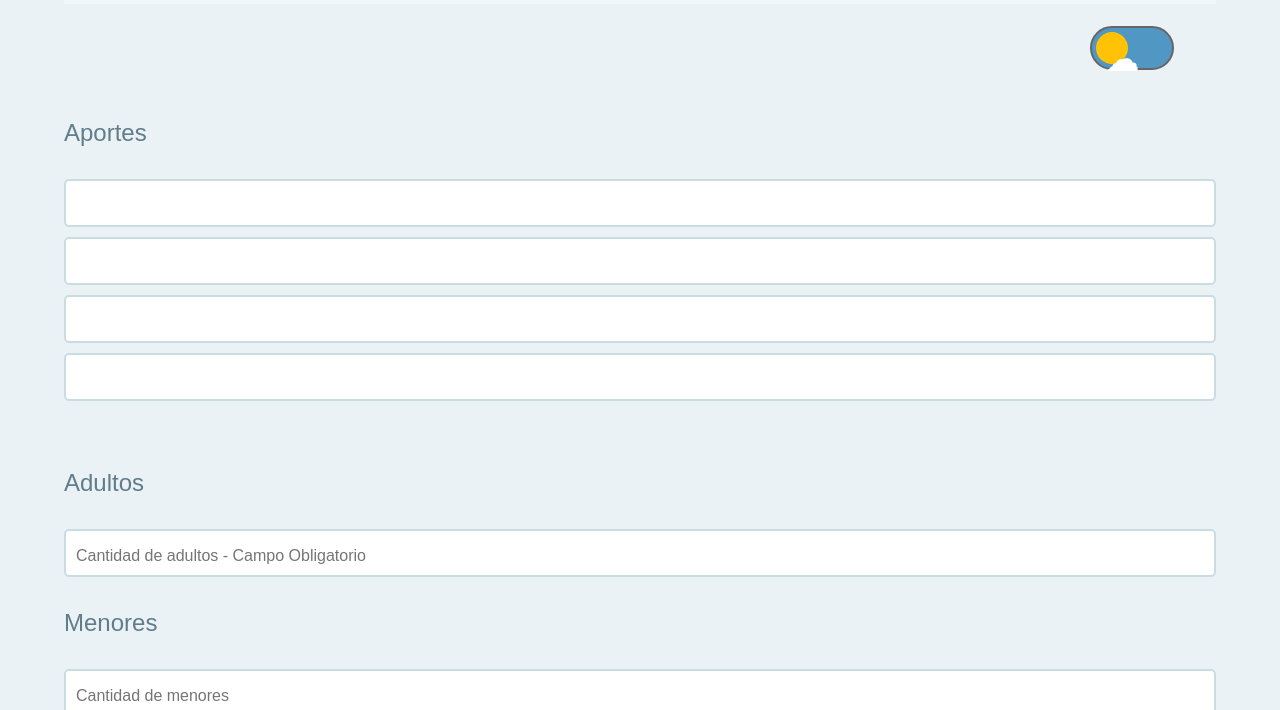
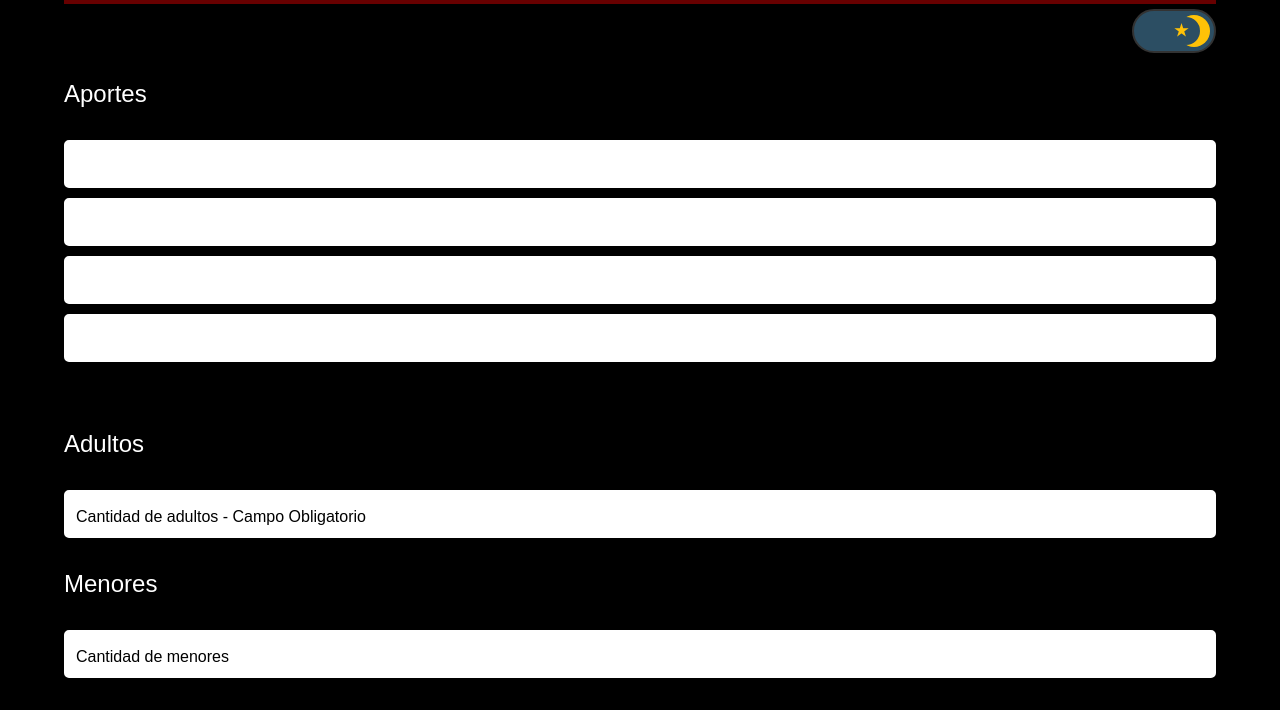
Before and after one commit to ezeguaimas/CotizadorV3, a website: page index.html in a window 1280 px wide. Shown: the part 134-844 px from the top of the page. Drawn offline with Linux system fonts and the light colour scheme.

Commit message:
dark mode toggle

```diff
--- a/index.html
+++ b/index.html
@@ -10,8 +10,8 @@
       href="https://fonts.googleapis.com/css?family=Great+Vibes"
       rel="stylesheet"
     />
+    <link id="themeStylesheet" rel="stylesheet" href="modoOscuro.css" />
     <link rel="stylesheet" href="switchButton.css" />
-    <link id="themeStylesheet" rel="stylesheet" href="modoClaro.css" />
     <div id="themeTransitionElement"></div>
 
     <script
@@ -34,7 +34,7 @@
             <div id="toggle-container">
               <div class="toggle" title="toggle dark mode">
                 <label id="label-toggle">
-                  <input type="checkbox" name="" id="darkModeSwitch" />
+                  <input type="checkbox" name="" id="darkModeSwitch" checked/>
                   <span></span>
                 </label>
               </div>
--- a/modoClaro.css
+++ b/modoClaro.css
@@ -1,3 +1,8 @@
+* {
+  margin: 0;
+  padding: 0;
+}
+
 body {
   background-color: #eaf2f5;
   font-family: Arial, sans-serif;
--- a/modoOscuro.css
+++ b/modoOscuro.css
@@ -1,3 +1,8 @@
+* {
+  margin: 0;
+  padding: 0;
+}
+
 body {
   background-color: #000000;
   font-family: Arial, sans-serif;
@@ -92,7 +97,7 @@ span {
 }
 
 header {
-  background-color: #cc00003b;
+  background-color: rgba(139, 0, 0, 0.747);
   padding: 20px;
   box-sizing: border-box;
 }
--- a/switchButton.css
+++ b/switchButton.css
@@ -1,3 +1,10 @@
+/* * {
+  margin: 0;
+  padding: 0;
+  padding-top: 0;
+  padding-bottom: 0;
+}
+
 .switch-container {
   display: flex;
   align-items: end;
@@ -65,4 +72,86 @@
 
 #label-toggle {
   margin: 0;
+} */
+
+/* #label-toggle {
+  transform: scale(0.5);
+} */
+
+
+* {
+  margin: 0;
+  padding: 0;
+  padding-top: 0;
+  padding-bottom: 0;
 }
+
+.switch-container {
+  display: flex;
+  align-items: end;
+  justify-content: flex-end;
+  margin-top: 5px;
+}
+
+/* #toggle-container {
+  transform: scale(0.5);
+} */
+
+#toggle-container .toggle input {
+  display: none;
+}
+#toggle-container .toggle input:checked ~ span {
+  border-color: #333;
+  background: #2c4e63;
+}
+#toggle-container .toggle input:checked ~ span:before {
+  left: 2.75rem;
+  box-shadow: inset -0.5rem 0rem 0 0.125rem #ffc207;
+  background: transparent;
+}
+#toggle-container .toggle input:checked ~ span:after {
+  content: "★";
+  top: 0.5rem;
+  left: 2.5rem;
+  width: 1rem;
+  height: 1rem;
+  font-size: 1rem;
+  color: #ffc207;
+}
+#toggle-container .toggle span {
+  position: relative;
+  display: inline-block;
+  vertical-align: middle;
+  width: 5rem;
+  height: 2.5rem;
+  border-radius: 2.5rem;
+  border: 0.125rem solid #666;
+  background: #5197c4;
+  transition: all 0.5s cubic-bezier(0.34, 1.56, 0.64, 1);
+}
+#toggle-container .toggle span:before {
+  content: "";
+  position: absolute;
+  top: 0.25rem;
+  left: 0.25rem;
+  width: 2rem;
+  height: 2rem;
+  border-radius: 50%;
+  box-shadow: inset -2rem -2rem 0 0 #ffc207;
+  transition: all 0.5s cubic-bezier(0, 0.55, 0.45, 1);
+}
+#toggle-container .toggle span:after {
+  content: "☁";
+  position: absolute;
+  top: 0.5rem;
+  left: 0.875rem;
+  width: 0.5rem;
+  height: 0.5rem;
+  color: #fff;
+  font-size: 2rem;
+  transition: all 0.5s cubic-bezier(0, 0.55, 0.45, 1);
+}
+
+#label-toggle {
+  margin: 0;
+}
```
